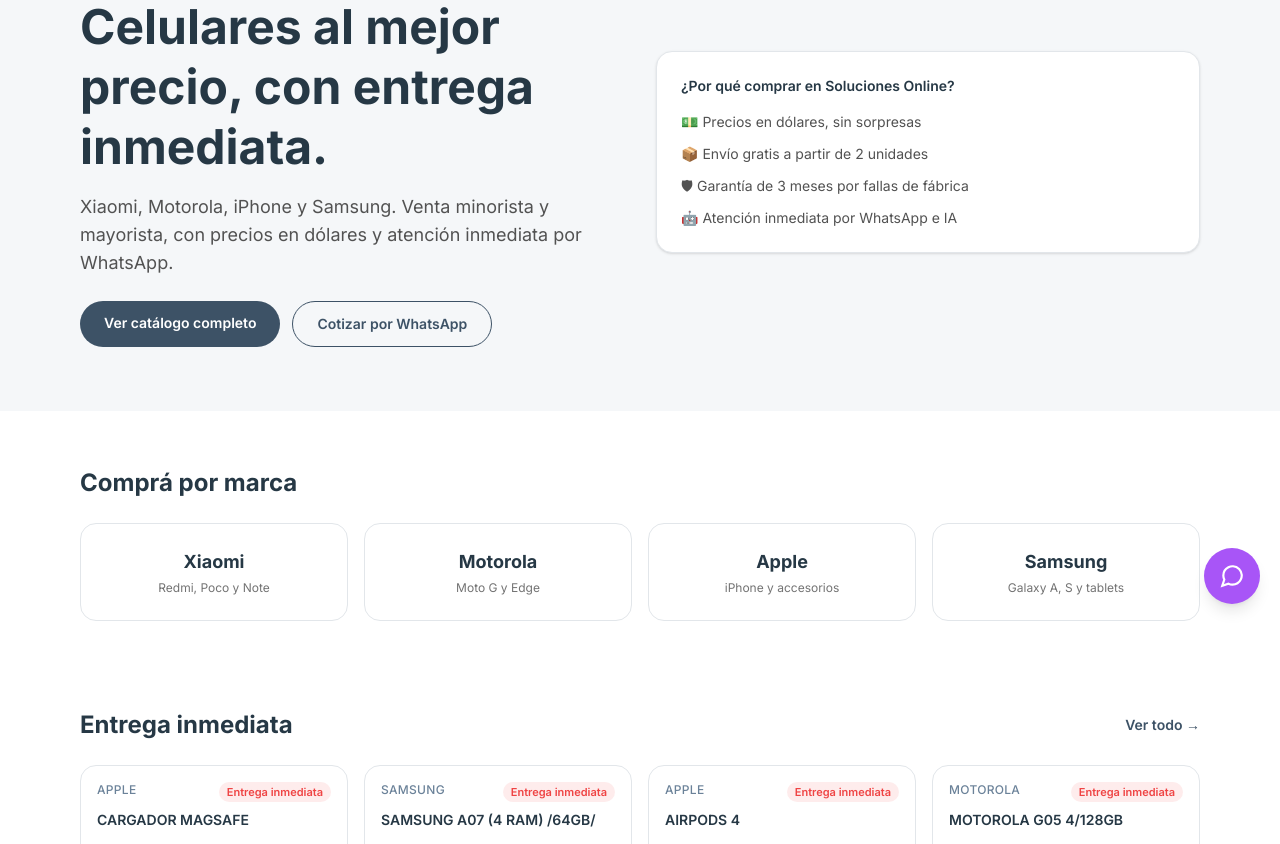
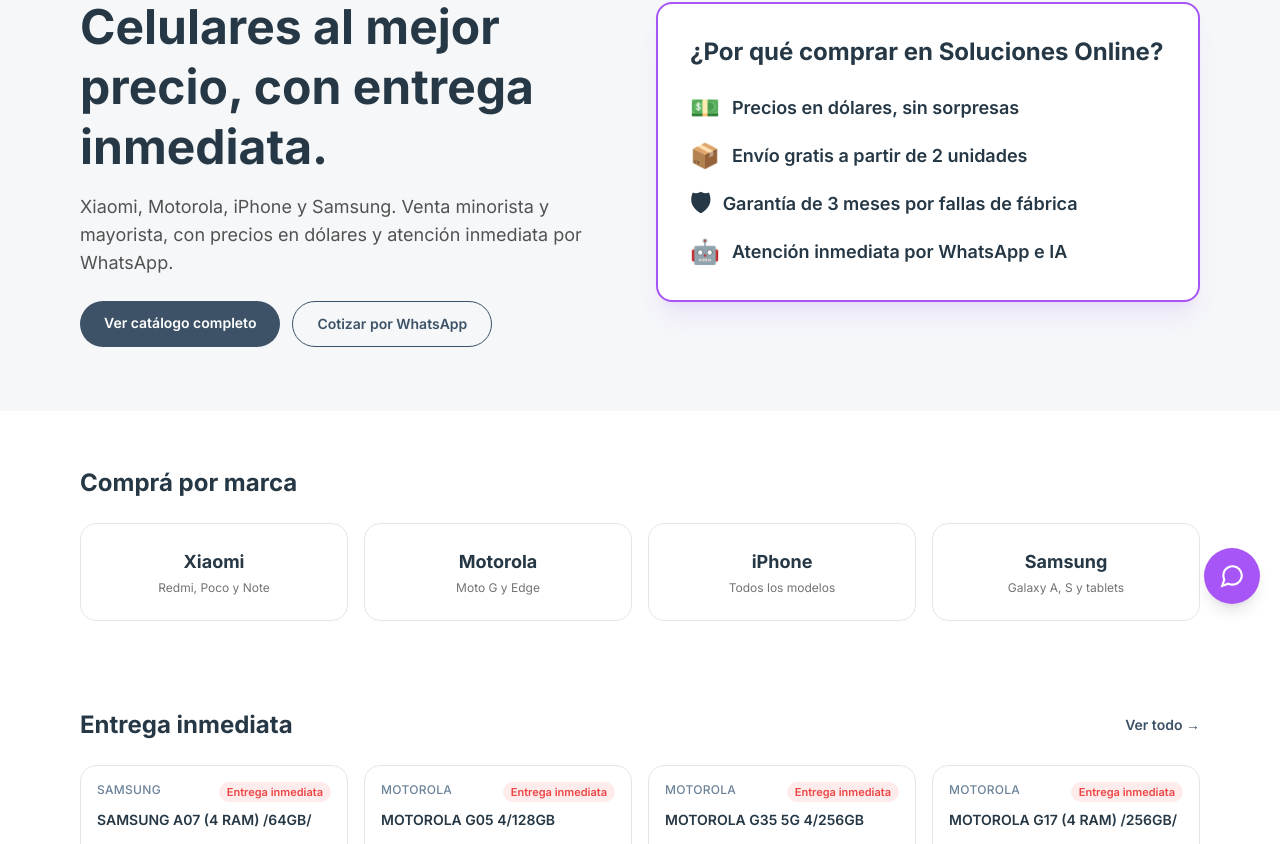
Before and after one commit to SolucionesOnline/soluciones-online-web, a Next.js app: page / in a window 1280 px wide. Shown: the part 176-1020 px from the top of the page. Built offline with nearby package versions, Linux system fonts and the light colour scheme.

Commit message:
Ajustes de catalogo y home
- Renombra marca Apple a iPhone
- Saca cargadores/accesorios del catalogo (117 productos)
- Aclara texto de "Entrega inmediata" (retiro o envio en el dia)
- Resalta el bloque de beneficios en la home

```diff
--- a/data/products.json
+++ b/data/products.json
@@ -193,18 +193,6 @@
   },
   {
     "id": 17,
-    "slug": "xiaomi-cargador-xiaomi-67w-cable",
-    "brand": "Xiaomi",
-    "name": "CARGADOR XIAOMI 67W + cable",
-    "category": "Accesorios",
-    "priceX1": 16.0,
-    "priceX5": 15.0,
-    "color": null,
-    "entregaInmediata": false,
-    "stock": true
-  },
-  {
-    "id": 18,
     "slug": "xiaomi-redmi-a5-4-ram-128gb",
     "brand": "Xiaomi",
     "name": "XIAOMI REDMI A5 (4 RAM) /128GB/",
@@ -216,7 +204,7 @@
     "stock": true
   },
   {
-    "id": 19,
+    "id": 18,
     "slug": "xiaomi-redmi-17-4-ram-128gb",
     "brand": "Xiaomi",
     "name": "XIAOMI REDMI 17 (4 RAM) /128GB/",
@@ -228,7 +216,7 @@
     "stock": true
   },
   {
-    "id": 20,
+    "id": 19,
     "slug": "xiaomi-redmi-17-6-ram-256gb",
     "brand": "Xiaomi",
     "name": "XIAOMI REDMI 17 (6 RAM) /256GB/",
@@ -240,7 +228,7 @@
     "stock": true
   },
   {
-    "id": 21,
+    "id": 20,
     "slug": "xiaomi-note-14-pro-5g-12-ram-512gb",
     "brand": "Xiaomi",
     "name": "XIAOMI NOTE 14 PRO+ 5G (12 RAM) /512GB/",
@@ -252,7 +240,7 @@
     "stock": true
   },
   {
-    "id": 22,
+    "id": 21,
     "slug": "xiaomi-note-15-8-ram-256gb",
     "brand": "Xiaomi",
     "name": "XIAOMI NOTE 15 (8 RAM) /256GB/",
@@ -264,7 +252,7 @@
     "stock": true
   },
   {
-    "id": 23,
+    "id": 22,
     "slug": "xiaomi-note-15-5g-8-ram-256gb",
     "brand": "Xiaomi",
     "name": "XIAOMI NOTE 15 5G (8 RAM) /256GB/",
@@ -276,7 +264,7 @@
     "stock": true
   },
   {
-    "id": 24,
+    "id": 23,
     "slug": "xiaomi-note-15-pro-8-ram-256gb",
     "brand": "Xiaomi",
     "name": "XIAOMI NOTE 15 PRO+ (8 RAM) /256GB/",
@@ -288,7 +276,7 @@
     "stock": true
   },
   {
-    "id": 25,
+    "id": 24,
     "slug": "xiaomi-note-15-pro-12-ram-256gb",
     "brand": "Xiaomi",
     "name": "XIAOMI NOTE 15 PRO+ (12 RAM) /256GB/",
@@ -300,7 +288,7 @@
     "stock": true
   },
   {
-    "id": 26,
+    "id": 25,
     "slug": "xiaomi-note-15-pro-12-ram-512gb",
     "brand": "Xiaomi",
     "name": "XIAOMI NOTE 15 PRO+ (12 RAM) /512GB/",
@@ -312,7 +300,7 @@
     "stock": true
   },
   {
-    "id": 27,
+    "id": 26,
     "slug": "xiaomi-poco-c71-4-ram-64gb",
     "brand": "Xiaomi",
     "name": "XIAOMI POCO C71 (4 RAM) /64GB/",
@@ -324,7 +312,7 @@
     "stock": true
   },
   {
-    "id": 28,
+    "id": 27,
     "slug": "xiaomi-poco-c71-4-ram-128gb",
     "brand": "Xiaomi",
     "name": "XIAOMI POCO C71 (4 RAM) /128GB/",
@@ -336,7 +324,7 @@
     "stock": true
   },
   {
-    "id": 29,
+    "id": 28,
     "slug": "xiaomi-poco-c81-pro-4-ram-128gb",
     "brand": "Xiaomi",
     "name": "XIAOMI POCO C81 PRO (4 RAM) /128GB/",
@@ -348,7 +336,7 @@
     "stock": true
   },
   {
-    "id": 30,
+    "id": 29,
     "slug": "xiaomi-poco-c81-pro-4-ram-256gb",
     "brand": "Xiaomi",
     "name": "XIAOMI POCO C81 PRO (4 RAM) /256GB/",
@@ -360,7 +348,7 @@
     "stock": true
   },
   {
-    "id": 31,
+    "id": 30,
     "slug": "xiaomi-poco-m7-8-ram-256gb",
     "brand": "Xiaomi",
     "name": "XIAOMI POCO M7 (8 RAM) /256GB/",
@@ -372,7 +360,7 @@
     "stock": true
   },
   {
-    "id": 32,
+    "id": 31,
     "slug": "xiaomi-poco-x8-pro-max-5g-12-ram-256gb",
     "brand": "Xiaomi",
     "name": "XIAOMI POCO X8 PRO MAX 5G (12 RAM) /256GB/",
@@ -384,7 +372,7 @@
     "stock": true
   },
   {
-    "id": 33,
+    "id": 32,
     "slug": "xiaomi-poco-x8-pro-max-5g-12-ram-512gb",
     "brand": "Xiaomi",
     "name": "XIAOMI POCO X8 PRO MAX 5G (12 RAM) /512GB/",
@@ -396,7 +384,7 @@
     "stock": true
   },
   {
-    "id": 34,
+    "id": 33,
     "slug": "xiaomi-poco-f7-5g-12-ram-512gb",
     "brand": "Xiaomi",
     "name": "XIAOMI POCO F7 5G (12 RAM) /512GB/",
@@ -408,7 +396,7 @@
     "stock": true
   },
   {
-    "id": 35,
+    "id": 34,
     "slug": "xiaomi-poco-f8-pro-5g-12-ram-256gb",
     "brand": "Xiaomi",
     "name": "XIAOMI POCO F8 PRO 5G (12 RAM) /256GB/",
@@ -420,7 +408,7 @@
     "stock": true
   },
   {
-    "id": 36,
+    "id": 35,
     "slug": "xiaomi-poco-f8-pro-5g-12-ram-512gb",
     "brand": "Xiaomi",
     "name": "XIAOMI POCO F8 PRO 5G (12 RAM) /512GB/",
@@ -432,7 +420,7 @@
     "stock": true
   },
   {
-    "id": 37,
+    "id": 36,
     "slug": "xiaomi-poco-f8-ultra-5g-12-ram-256gb",
     "brand": "Xiaomi",
     "name": "XIAOMI POCO F8 ULTRA 5G (12 RAM) /256GB/",
@@ -444,7 +432,7 @@
     "stock": true
   },
   {
-    "id": 38,
+    "id": 37,
     "slug": "xiaomi-poco-f8-ultra-5g-16-ram-512gb",
     "brand": "Xiaomi",
     "name": "XIAOMI POCO F8 ULTRA 5G (16 RAM) /512GB/",
@@ -456,7 +444,7 @@
     "stock": true
   },
   {
-    "id": 39,
+    "id": 38,
     "slug": "xiaomi-15t-5g-12-ram-512gb-s-carg",
     "brand": "Xiaomi",
     "name": "XIAOMI 15T 5G (12 RAM) /512GB/ S/CARG",
@@ -468,7 +456,7 @@
     "stock": true
   },
   {
-    "id": 40,
+    "id": 39,
     "slug": "xiaomi-15t-5g-12-ram-512gb",
     "brand": "Xiaomi",
     "name": "XIAOMI 15T 5G (12 RAM) /512GB/",
@@ -480,7 +468,7 @@
     "stock": true
   },
   {
-    "id": 41,
+    "id": 40,
     "slug": "xiaomi-15t-pro-5g-12-ram-256gb",
     "brand": "Xiaomi",
     "name": "XIAOMI 15T PRO 5G (12 RAM) /256GB/",
@@ -492,7 +480,7 @@
     "stock": true
   },
   {
-    "id": 42,
+    "id": 41,
     "slug": "xiaomi-15t-pro-5g-12-ram-512gb",
     "brand": "Xiaomi",
     "name": "XIAOMI 15T PRO 5G (12 RAM) /512GB/",
@@ -504,7 +492,7 @@
     "stock": true
   },
   {
-    "id": 43,
+    "id": 42,
     "slug": "xiaomi-17-5g-12-ram-512gb",
     "brand": "Xiaomi",
     "name": "XIAOMI 17 5G (12 RAM) /512GB/",
@@ -516,7 +504,7 @@
     "stock": true
   },
   {
-    "id": 44,
+    "id": 43,
     "slug": "xiaomi-17t-5g-12-ram-512gb",
     "brand": "Xiaomi",
     "name": "XIAOMI 17T 5G (12 RAM) /512GB/",
@@ -528,7 +516,7 @@
     "stock": true
   },
   {
-    "id": 45,
+    "id": 44,
     "slug": "xiaomi-17t-pro-5g-12-ram-512gb",
     "brand": "Xiaomi",
     "name": "XIAOMI 17T PRO 5G (12 RAM) /512GB/",
@@ -540,7 +528,7 @@
     "stock": true
   },
   {
-    "id": 46,
+    "id": 45,
     "slug": "xiaomi-17-ultra-5g-16-ram-512gb",
     "brand": "Xiaomi",
     "name": "XIAOMI 17 ULTRA 5G (16 RAM) /512GB/",
@@ -552,7 +540,7 @@
     "stock": true
   },
   {
-    "id": 47,
+    "id": 46,
     "slug": "motorola-g05-4-128gb",
     "brand": "Motorola",
     "name": "MOTOROLA G05 4/128GB",
@@ -564,7 +552,7 @@
     "stock": true
   },
   {
-    "id": 48,
+    "id": 47,
     "slug": "motorola-g17-4-ram-256gb",
     "brand": "Motorola",
     "name": "MOTOROLA G17 (4 RAM) /256GB/",
@@ -576,7 +564,7 @@
     "stock": true
   },
   {
-    "id": 49,
+    "id": 48,
     "slug": "motorola-g35-5g-4-256gb",
     "brand": "Motorola",
     "name": "MOTOROLA G35 5G 4/256GB",
@@ -588,7 +576,7 @@
     "stock": true
   },
   {
-    "id": 50,
+    "id": 49,
     "slug": "motorola-g57-power-12-256gb",
     "brand": "Motorola",
     "name": "MOTOROLA G57 POWER 12/256GB",
@@ -600,7 +588,7 @@
     "stock": true
   },
   {
-    "id": 51,
+    "id": 50,
     "slug": "motorola-g67-4-ram-256gb",
     "brand": "Motorola",
     "name": "MOTOROLA G67 (4 RAM) /256GB/",
@@ -612,7 +600,7 @@
     "stock": true
   },
   {
-    "id": 52,
+    "id": 51,
     "slug": "motorola-g86-power-5g-8-256gb",
     "brand": "Motorola",
     "name": "MOTOROLA G86 POWER 5G 8/256GB/",
@@ -624,7 +612,7 @@
     "stock": true
   },
   {
-    "id": 53,
+    "id": 52,
     "slug": "motorola-g96-8-128gb",
     "brand": "Motorola",
     "name": "MOTOROLA G96 8/128GB",
@@ -636,7 +624,7 @@
     "stock": true
   },
   {
-    "id": 54,
+    "id": 53,
     "slug": "motorola-edge-60-fusion-5g-8-256gb",
     "brand": "Motorola",
     "name": "MOTOROLA EDGE 60 FUSION 5G 8/256GB",
@@ -648,7 +636,7 @@
     "stock": true
   },
   {
-    "id": 55,
+    "id": 54,
     "slug": "motorola-edge-70-5g-8-256gb",
     "brand": "Motorola",
     "name": "MOTOROLA EDGE 70 5G 8/256GB",
@@ -660,7 +648,7 @@
     "stock": true
   },
   {
-    "id": 56,
+    "id": 55,
     "slug": "motorola-e15-2-ram-64gb-s-carg",
     "brand": "Motorola",
     "name": "MOTOROLA E15 (2 RAM) /64GB/ S/CARG",
@@ -672,7 +660,7 @@
     "stock": true
   },
   {
-    "id": 57,
+    "id": 56,
     "slug": "motorola-e15-2-ram-64gb",
     "brand": "Motorola",
     "name": "MOTOROLA E15 (2 RAM) /64GB/",
@@ -684,7 +672,7 @@
     "stock": true
   },
   {
-    "id": 58,
+    "id": 57,
     "slug": "motorola-g06-4-ram-64gb-s-carg",
     "brand": "Motorola",
     "name": "MOTOROLA G06 (4 RAM) /64GB/ S/CARG",
@@ -696,7 +684,7 @@
     "stock": true
   },
   {
-    "id": 59,
+    "id": 58,
     "slug": "motorola-g06-4-ram-128gb",
     "brand": "Motorola",
     "name": "MOTOROLA G06 (4 RAM) /128GB/",
@@ -708,7 +696,7 @@
     "stock": true
   },
   {
-    "id": 60,
+    "id": 59,
     "slug": "motorola-g06-power-4-ram-64gb-s-carg",
     "brand": "Motorola",
     "name": "MOTOROLA G06 POWER (4 RAM) /64GB/ S/CARG",
@@ -720,7 +708,7 @@
     "stock": true
   },
   {
-    "id": 61,
+    "id": 60,
     "slug": "motorola-g15-4-ram-128gb",
     "brand": "Motorola",
     "name": "MOTOROLA G15 (4 RAM) /128GB/",
@@ -732,7 +720,7 @@
     "stock": true
   },
   {
-    "id": 62,
+    "id": 61,
     "slug": "motorola-g15-4-ram-256gb",
     "brand": "Motorola",
     "name": "MOTOROLA G15 (4 RAM) /256GB/",
@@ -744,7 +732,7 @@
     "stock": true
   },
   {
-    "id": 63,
+    "id": 62,
     "slug": "motorola-g15-4-ram-512gb",
     "brand": "Motorola",
     "name": "MOTOROLA G15 (4 RAM) /512GB/",
@@ -756,7 +744,7 @@
     "stock": true
   },
   {
-    "id": 64,
+    "id": 63,
     "slug": "motorola-g15-power-8-ram-256gb-s-carg",
     "brand": "Motorola",
     "name": "MOTOROLA G15 POWER (8 RAM) /256GB/ S/CARG",
@@ -768,7 +756,7 @@
     "stock": true
   },
   {
-    "id": 65,
+    "id": 64,
     "slug": "motorola-g47-5g-8-ram-128gb-s-carg",
     "brand": "Motorola",
     "name": "MOTOROLA G47 5G (8 RAM) /128GB/ S/CARG",
@@ -780,7 +768,7 @@
     "stock": true
   },
   {
-    "id": 66,
+    "id": 65,
     "slug": "motorola-g56-5g-8-ram-256gb",
     "brand": "Motorola",
     "name": "MOTOROLA G56 5G (8 RAM) /256GB/",
@@ -792,7 +780,7 @@
     "stock": true
   },
   {
-    "id": 67,
+    "id": 66,
     "slug": "motorola-g56-5g-12-ram-256gb",
     "brand": "Motorola",
     "name": "MOTOROLA G56 5G (12 RAM) /256GB/",
@@ -804,7 +792,7 @@
     "stock": true
   },
   {
-    "id": 68,
+    "id": 67,
     "slug": "motorola-g77-8-ram-256gb",
     "brand": "Motorola",
     "name": "MOTOROLA G77 (8 RAM) /256GB/",
@@ -816,7 +804,7 @@
     "stock": true
   },
   {
-    "id": 69,
+    "id": 68,
     "slug": "motorola-g86-5g-8-ram-512gb",
     "brand": "Motorola",
     "name": "MOTOROLA G86 5G (8 RAM) /512GB/",
@@ -828,7 +816,7 @@
     "stock": true
   },
   {
-    "id": 70,
+    "id": 69,
     "slug": "motorola-g-max-8-ram-256gb",
     "brand": "Motorola",
     "name": "MOTOROLA G MAX (8 RAM) /256GB/",
@@ -840,7 +828,7 @@
     "stock": true
   },
   {
-    "id": 71,
+    "id": 70,
     "slug": "motorola-edge-50-5g-12-ram-512gb",
     "brand": "Motorola",
     "name": "MOTOROLA EDGE 50 5G (12 RAM) /512GB/",
@@ -852,7 +840,7 @@
     "stock": true
   },
   {
-    "id": 72,
+    "id": 71,
     "slug": "motorola-edge-50-fusion-5g-8-ram-256gb-s-carg",
     "brand": "Motorola",
     "name": "MOTOROLA EDGE 50 FUSION 5G (8 RAM) /256GB/ S/CARG",
@@ -864,7 +852,7 @@
     "stock": true
   },
   {
-    "id": 73,
+    "id": 72,
     "slug": "motorola-g-max-8-ram-256gb",
     "brand": "Motorola",
     "name": "MOTOROLA G MAX (8 RAM) /256GB/",
@@ -876,7 +864,7 @@
     "stock": true
   },
   {
-    "id": 74,
+    "id": 73,
     "slug": "motorola-edge-50-5g-12-ram-512gb",
     "brand": "Motorola",
     "name": "MOTOROLA EDGE 50 5G (12 RAM) /512GB/",
@@ -888,7 +876,7 @@
     "stock": true
   },
   {
-    "id": 75,
+    "id": 74,
     "slug": "motorola-edge-50-fusion-5g-8-ram-256gb-s-carg",
     "brand": "Motorola",
     "name": "MOTOROLA EDGE 50 FUSION 5G (8 RAM) /256GB/ S/CARG",
@@ -900,7 +888,7 @@
     "stock": true
   },
   {
-    "id": 76,
+    "id": 75,
     "slug": "motorola-edge-60-neo-5g-8-ram-256gb-s-carg",
     "brand": "Motorola",
     "name": "MOTOROLA EDGE 60 NEO 5G (8 RAM) /256GB/ S/CARG",
@@ -912,7 +900,7 @@
     "stock": true
   },
   {
-    "id": 77,
+    "id": 76,
     "slug": "motorola-edge-60-pro-5g-8-ram-256gb",
     "brand": "Motorola",
     "name": "MOTOROLA EDGE 60 PRO 5G (8 RAM) /256GB/",
@@ -924,7 +912,7 @@
     "stock": true
   },
   {
-    "id": 78,
+    "id": 77,
     "slug": "motorola-edge-70-fusion-5g-8-ram-256gb",
     "brand": "Motorola",
     "name": "MOTOROLA EDGE 70 FUSION 5G (8 RAM) /256GB/",
@@ -936,45 +924,9 @@
     "stock": true
   },
   {
-    "id": 79,
-    "slug": "iphone-cargador-magsafe",
-    "brand": "Apple",
-    "name": "CARGADOR MAGSAFE",
-    "category": "Celulares",
-    "priceX1": 16.0,
-    "priceX5": 15.0,
-    "color": "BLANCO",
-    "entregaInmediata": true,
-    "stock": true
-  },
-  {
-    "id": 80,
-    "slug": "iphone-airpods-max-usb-c",
-    "brand": "Apple",
-    "name": "AIRPODS MAX  USB-C",
-    "category": "Celulares",
-    "priceX1": 590.0,
-    "priceX5": 585.0,
-    "color": null,
-    "entregaInmediata": true,
-    "stock": true
-  },
-  {
-    "id": 81,
-    "slug": "iphone-airpods-4",
-    "brand": "Apple",
-    "name": "AIRPODS 4",
-    "category": "Celulares",
-    "priceX1": 129.0,
-    "priceX5": 127.0,
-    "color": null,
-    "entregaInmediata": true,
-    "stock": true
-  },
-  {
-    "id": 82,
+    "id": 78,
     "slug": "iphone-15-128gb",
-    "brand": "Apple",
+    "brand": "iPhone",
     "name": "IPHONE 15 /128GB/",
     "category": "Celulares",
     "priceX1": 715.0,
@@ -984,9 +936,9 @@
     "stock": true
   },
   {
-    "id": 83,
+    "id": 79,
     "slug": "iphone-15-plus-128gb",
-    "brand": "Apple",
+    "brand": "iPhone",
     "name": "IPHONE 15 PLUS - 128GB",
     "category": "Celulares",
     "priceX1": 705.0,
@@ -996,9 +948,9 @@
     "stock": true
   },
   {
-    "id": 84,
+    "id": 80,
     "slug": "iphone-16-128gb",
-    "brand": "Apple",
+    "brand": "iPhone",
     "name": "IPHONE 16 /128GB/",
     "category": "Celulares",
     "priceX1": 820.0,
@@ -1008,9 +960,9 @@
     "stock": true
   },
   {
-    "id": 85,
+    "id": 81,
     "slug": "iphone-16e-128gb",
-    "brand": "Apple",
+    "brand": "iPhone",
     "name": "IPHONE 16E /128GB/",
     "category": "Celulares",
     "priceX1": 580.0,
@@ -1020,9 +972,9 @@
     "stock": true
   },
   {
-    "id": 86,
+    "id": 82,
     "slug": "iphone-17-256gb",
-    "brand": "Apple",
+    "brand": "iPhone",
     "name": "IPHONE 17 /256GB/",
     "category": "Celulares",
     "priceX1": 940.0,
@@ -1032,9 +984,9 @@
     "stock": true
   },
   {
-    "id": 87,
+    "id": 83,
     "slug": "iphone-17-air-256gb",
-    "brand": "Apple",
+    "brand": "iPhone",
     "name": "IPHONE 17 AIR /256GB/",
     "category": "Celulares",
     "priceX1": 995.0,
@@ -1044,9 +996,9 @@
     "stock": true
   },
   {
-    "id": 88,
+    "id": 84,
     "slug": "iphone-17-pro-256gb",
-    "brand": "Apple",
+    "brand": "iPhone",
     "name": "IPHONE 17 PRO /256GB/",
     "category": "Celulares",
     "priceX1": 1190.0,
@@ -1056,9 +1008,9 @@
     "stock": true
   },
   {
-    "id": 89,
+    "id": 85,
     "slug": "iphone-17-pro-512gb",
-    "brand": "Apple",
+    "brand": "iPhone",
     "name": "IPHONE 17 PRO /512GB/",
     "category": "Celulares",
     "priceX1": 1375.0,
@@ -1068,9 +1020,9 @@
     "stock": true
   },
   {
-    "id": 90,
+    "id": 86,
     "slug": "iphone-17-pro-max-256gb",
-    "brand": "Apple",
+    "brand": "iPhone",
     "name": "IPHONE 17 PRO MAX /256GB/",
     "category": "Celulares",
     "priceX1": 1280.0,
@@ -1080,9 +1032,9 @@
     "stock": true
   },
   {
-    "id": 91,
+    "id": 87,
     "slug": "iphone-17-pro-max-512gb",
-    "brand": "Apple",
+    "brand": "iPhone",
     "name": "IPHONE 17 PRO MAX /512GB/",
     "category": "Celulares",
     "priceX1": 1460.0,
@@ -1092,9 +1044,9 @@
     "stock": true
   },
   {
-    "id": 92,
+    "id": 88,
     "slug": "iphone-17-pro-max-1tb",
-    "brand": "Apple",
+    "brand": "iPhone",
     "name": "IPHONE 17 PRO MAX /1TB/",
     "category": "Celulares",
     "priceX1": 1685.0,
@@ -1104,7 +1056,7 @@
     "stock": true
   },
   {
-    "id": 93,
+    "id": 89,
     "slug": "samsung-a07-4-ram-64gb",
     "brand": "Samsung",
     "name": "SAMSUNG A07 (4 RAM) /64GB/",
@@ -1116,7 +1068,7 @@
     "stock": true
   },
   {
-    "id": 94,
+    "id": 90,
     "slug": "samsung-a36-5g-8-256gb",
     "brand": "Samsung",
     "name": "SAMSUNG A36 5G 8/256GB",
@@ -1128,7 +1080,7 @@
     "stock": true
   },
   {
-    "id": 95,
+    "id": 91,
     "slug": "samsung-a56-5g-8-256gb",
     "brand": "Samsung",
     "name": "SAMSUNG A56 5G 8/256GB",
@@ -1140,19 +1092,7 @@
     "stock": true
   },
   {
-    "id": 96,
-    "slug": "samsung-cargador-samsung-45w-usb-c-original-cable-1-8m",
-    "brand": "Samsung",
-    "name": "CARGADOR SAMSUNG 45W USB-C ORIGINAL + CABLE 1.8M",
-    "category": "Accesorios",
-    "priceX1": 35.0,
-    "priceX5": 33.0,
-    "color": null,
-    "entregaInmediata": false,
-    "stock": true
-  },
-  {
-    "id": 97,
+    "id": 92,
     "slug": "samsung-tablet-samsung-x135g-a11-8-7-4-ram-64gb-lte-gray",
     "brand": "Samsung",
     "name": "TABLET SAMSUNG X135G A11 8,7\" (4 RAM) /64GB/ LTE GRAY",
@@ -1164,7 +1104,7 @@
     "stock": true
   },
   {
-    "id": 98,
+    "id": 93,
     "slug": "samsung-tablet-samsung-x620-s10-fe-plus-8-ram-128gb-wifi-grey",
     "brand": "Samsung",
     "name": "TABLET SAMSUNG X620 S10 FE PLUS (8 RAM) /128GB/ WiFi GREY",
@@ -1176,7 +1116,7 @@
     "stock": true
   },
   {
-    "id": 99,
+    "id": 94,
     "slug": "samsung-a06-4-ram-64gb",
     "brand": "Samsung",
     "name": "SAMSUNG A06 (4 RAM) /64GB/",
@@ -1188,7 +1128,7 @@
     "stock": true
   },
   {
-    "id": 100,
+    "id": 95,
     "slug": "samsung-a06-4-ram-128gb",
     "brand": "Samsung",
     "name": "SAMSUNG A06 (4 RAM) /128GB/",
@@ -1200,7 +1140,7 @@
     "stock": true
   },
   {
-    "id": 101,
+    "id": 96,
     "slug": "samsung-a16-4-ram-128gb",
     "brand": "Samsung",
     "name": "SAMSUNG A16 (4 RAM) /128GB/",
@@ -1212,7 +1152,7 @@
     "stock": true
   },
   {
-    "id": 102,
+    "id": 97,
     "slug": "samsung-a17-4-ram-128gb",
     "brand": "Samsung",
     "name": "SAMSUNG A17 (4 RAM) /128GB/",
@@ -1224,7 +1164,7 @@
     "stock": true
   },
   {
-    "id": 103,
+    "id": 98,
     "slug": "samsung-a17-8-ram-256gb",
     "brand": "Samsung",
     "name": "SAMSUNG A17 (8 RAM) /256GB/",
@@ -1236,7 +1176,7 @@
     "stock": true
   },
   {
-    "id": 104,
+    "id": 99,
     "slug": "samsung-a26-5g-6-ram-128gb",
     "brand": "Samsung",
     "name": "SAMSUNG A26 5G (6 RAM) /128GB/",
@@ -1248,7 +1188,7 @@
     "stock": true
   },
   {
-    "id": 105,
+    "id": 100,
     "slug": "samsung-a27-5g-8-ram-256gb",
     "brand": "Samsung",
     "name": "SAMSUNG A27 5G (8 RAM) /256GB/",
@@ -1260,7 +1200,7 @@
     "stock": true
   },
   {
-    "id": 106,
+    "id": 101,
     "slug": "samsung-a37-5g-8-ram-256gb",
     "brand": "Samsung",
     "name": "SAMSUNG A37 5G (8 RAM) /256GB/",
@@ -1272,7 +1212,7 @@
     "stock": true
   },
   {
-    "id": 107,
+    "id": 102,
     "slug": "samsung-galaxy-a57-5g-8-ram-128gb",
     "brand": "Samsung",
     "name": "SAMSUNG GALAXY A57 5G (8 RAM) /128GB/",
@@ -1284,7 +1224,7 @@
     "stock": true
   },
   {
-    "id": 108,
+    "id": 103,
     "slug": "samsung-a57-5g-8-ram-256gb",
     "brand": "Samsung",
     "name": "SAMSUNG A57 5G (8 RAM) /256GB/",
@@ -1296,7 +1236,7 @@
     "stock": true
   },
   {
-    "id": 109,
+    "id": 104,
     "slug": "samsung-s25-fe-8-ram-128gb",
     "brand": "Samsung",
     "name": "SAMSUNG S25 FE (8 RAM) /128GB/",
@@ -1308,7 +1248,7 @@
     "stock": true
   },
   {
-    "id": 110,
+    "id": 105,
     "slug": "samsung-s25-fe-8-ram-256gb",
     "brand": "Samsung",
     "name": "SAMSUNG S25 FE (8 RAM) /256GB/",
@@ -1320,7 +1260,7 @@
     "stock": true
   },
   {
-    "id": 111,
+    "id": 106,
     "slug": "samsung-s25-12-ram-256gb",
     "brand": "Samsung",
     "name": "SAMSUNG S25 (12 RAM) /256GB/",
@@ -1332,7 +1272,7 @@
     "stock": true
   },
   {
-    "id": 112,
+    "id": 107,
     "slug": "samsung-s25-ultra-12-ram-256gb",
     "brand": "Samsung",
     "name": "SAMSUNG S25 ULTRA (12 RAM) /256GB/",
@@ -1344,7 +1284,7 @@
     "stock": true
   },
   {
-    "id": 113,
+    "id": 108,
     "slug": "samsung-s25-ultra-12-ram-512gb",
     "brand": "Samsung",
     "name": "SAMSUNG S25 ULTRA (12 RAM) /512GB/",
@@ -1356,7 +1296,7 @@
     "stock": true
   },
   {
-    "id": 114,
+    "id": 109,
     "slug": "samsung-s25-ultra-12-ram-1tb",
     "brand": "Samsung",
     "name": "SAMSUNG S25 ULTRA (12 RAM) /1TB/",
@@ -1368,7 +1308,7 @@
     "stock": true
   },
   {
-    "id": 115,
+    "id": 110,
     "slug": "samsung-s26-12-ram-256gb",
     "brand": "Samsung",
     "name": "SAMSUNG S26 (12 RAM) /256GB/",
@@ -1380,7 +1320,7 @@
     "stock": true
   },
   {
-    "id": 116,
+    "id": 111,
     "slug": "samsung-s26-12-ram-512gb",
     "brand": "Samsung",
     "name": "SAMSUNG S26 (12 RAM) /512GB/",
@@ -1392,7 +1332,7 @@
     "stock": true
   },
   {
-    "id": 117,
+    "id": 112,
     "slug": "samsung-s26-plus-12-ram-256gb",
     "brand": "Samsung",
     "name": "SAMSUNG S26 PLUS (12 RAM) /256GB/",
@@ -1404,7 +1344,7 @@
     "stock": true
   },
   {
-    "id": 118,
+    "id": 113,
     "slug": "samsung-s26-plus-12-ram-512gb",
     "brand": "Samsung",
     "name": "SAMSUNG S26 PLUS (12 RAM) /512GB/",
@@ -1416,7 +1356,7 @@
     "stock": true
   },
   {
-    "id": 119,
+    "id": 114,
     "slug": "samsung-s26-ultra-12-ram-256gb",
     "brand": "Samsung",
     "name": "SAMSUNG S26 ULTRA (12 RAM) /256GB/",
@@ -1428,7 +1368,7 @@
     "stock": true
   },
   {
-    "id": 120,
+    "id": 115,
     "slug": "samsung-s26-ultra-12-ram-512gb",
     "brand": "Samsung",
     "name": "SAMSUNG S26 ULTRA (12 RAM) /512GB/",
@@ -1440,7 +1380,7 @@
     "stock": true
   },
   {
-    "id": 121,
+    "id": 116,
     "slug": "samsung-s26-ultra-16-ram-1tb",
     "brand": "Samsung",
     "name": "SAMSUNG S26 ULTRA (16 RAM) /1TB/",
@@ -1452,7 +1392,7 @@
     "stock": true
   },
   {
-    "id": 122,
+    "id": 117,
     "slug": "samsung-z-flip-8-12-ram-512gb",
     "brand": "Samsung",
     "name": "SAMSUNG Z FLIP 8 (12 RAM) /512GB/",
--- a/src/app/page.tsx
+++ b/src/app/page.tsx
@@ -6,7 +6,7 @@
 const brandBlurb: Record<string, string> = {
   Xiaomi: "Redmi, Poco y Note",
   Motorola: "Moto G y Edge",
-  Apple: "iPhone y accesorios",
+  iPhone: "Todos los modelos",
   Samsung: "Galaxy A, S y tablets",
 };
 
@@ -46,15 +46,23 @@
               </a>
             </div>
           </div>
-          <div className="rounded-2xl border border-border bg-white p-6 shadow-sm">
-            <p className="text-sm font-semibold text-brand-dark">
+          <div className="rounded-2xl border-2 border-accent bg-white p-8 shadow-xl shadow-accent/10">
+            <p className="text-xl font-bold text-brand-dark sm:text-2xl">
               ¿Por qué comprar en Soluciones Online?
             </p>
-            <ul className="mt-4 space-y-3 text-sm text-neutral-600">
-              <li>💵 Precios en dólares, sin sorpresas</li>
-              <li>📦 Envío gratis a partir de 2 unidades</li>
-              <li>🛡 Garantía de 3 meses por fallas de fábrica</li>
-              <li>🤖 Atención inmediata por WhatsApp e IA</li>
+            <ul className="mt-6 space-y-4 text-base font-semibold text-brand-dark sm:text-lg">
+              <li className="flex items-center gap-3">
+                <span className="text-2xl">💵</span> Precios en dólares, sin sorpresas
+              </li>
+              <li className="flex items-center gap-3">
+                <span className="text-2xl">📦</span> Envío gratis a partir de 2 unidades
+              </li>
+              <li className="flex items-center gap-3">
+                <span className="text-2xl">🛡</span> Garantía de 3 meses por fallas de fábrica
+              </li>
+              <li className="flex items-center gap-3">
+                <span className="text-2xl">🤖</span> Atención inmediata por WhatsApp e IA
+              </li>
             </ul>
           </div>
         </div>
--- a/src/app/preguntas-frecuentes/page.tsx
+++ b/src/app/preguntas-frecuentes/page.tsx
@@ -11,7 +11,7 @@
   },
   {
     q: "¿Qué significa \"Entrega inmediata\"?",
-    a: "Si el producto tiene esa etiqueta, podés retirarlo en 30 minutos desde que confirmás la reserva.",
+    a: "Si el producto tiene esa etiqueta, podés retirarlo o te lo enviamos en el día, desde que confirmás la reserva.",
   },
   {
     q: "¿Cuándo puedo retirar mi pedido?",
--- a/src/components/Header.tsx
+++ b/src/components/Header.tsx
@@ -30,7 +30,7 @@
           <Link href="/catalogo?brand=Motorola" className="hover:text-accent">
             Motorola
           </Link>
-          <Link href="/catalogo?brand=Apple" className="hover:text-accent">
+          <Link href="/catalogo?brand=iPhone" className="hover:text-accent">
             iPhone
           </Link>
           <Link href="/catalogo?brand=Samsung" className="hover:text-accent">
```
